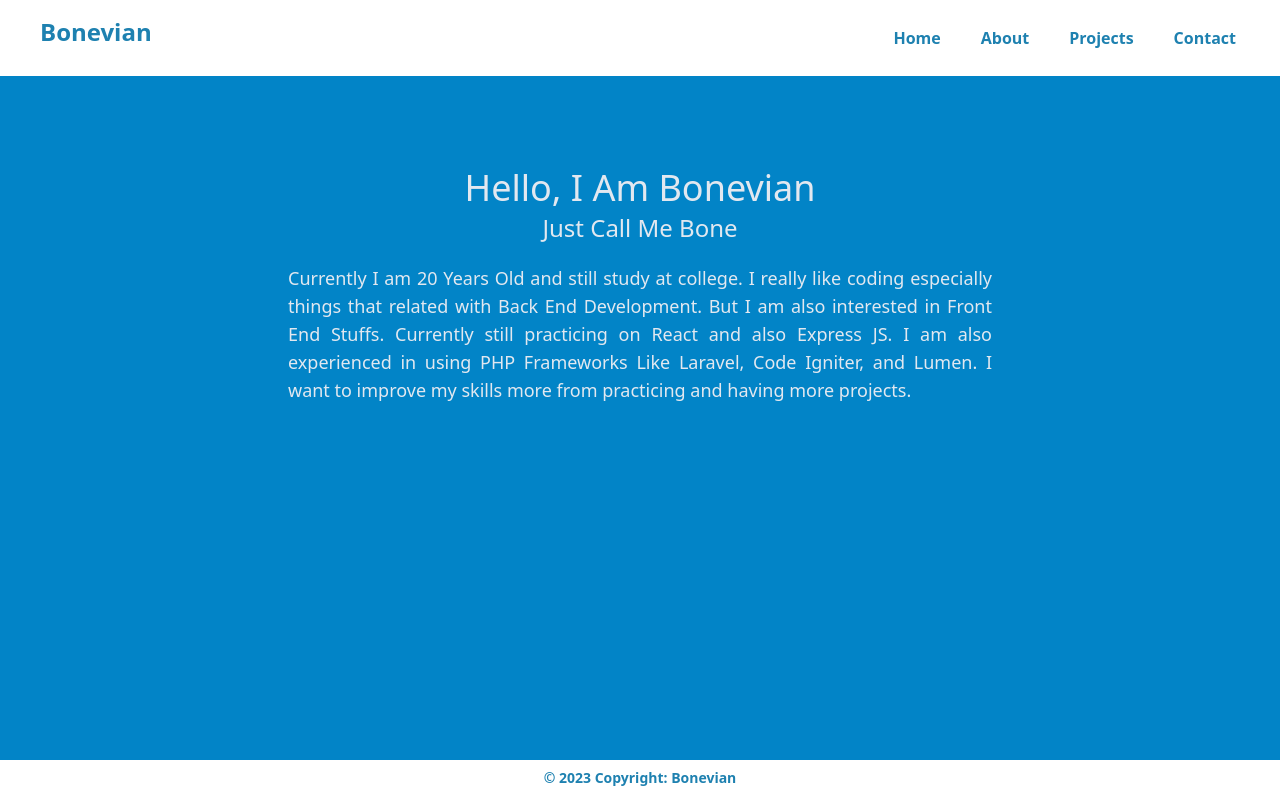
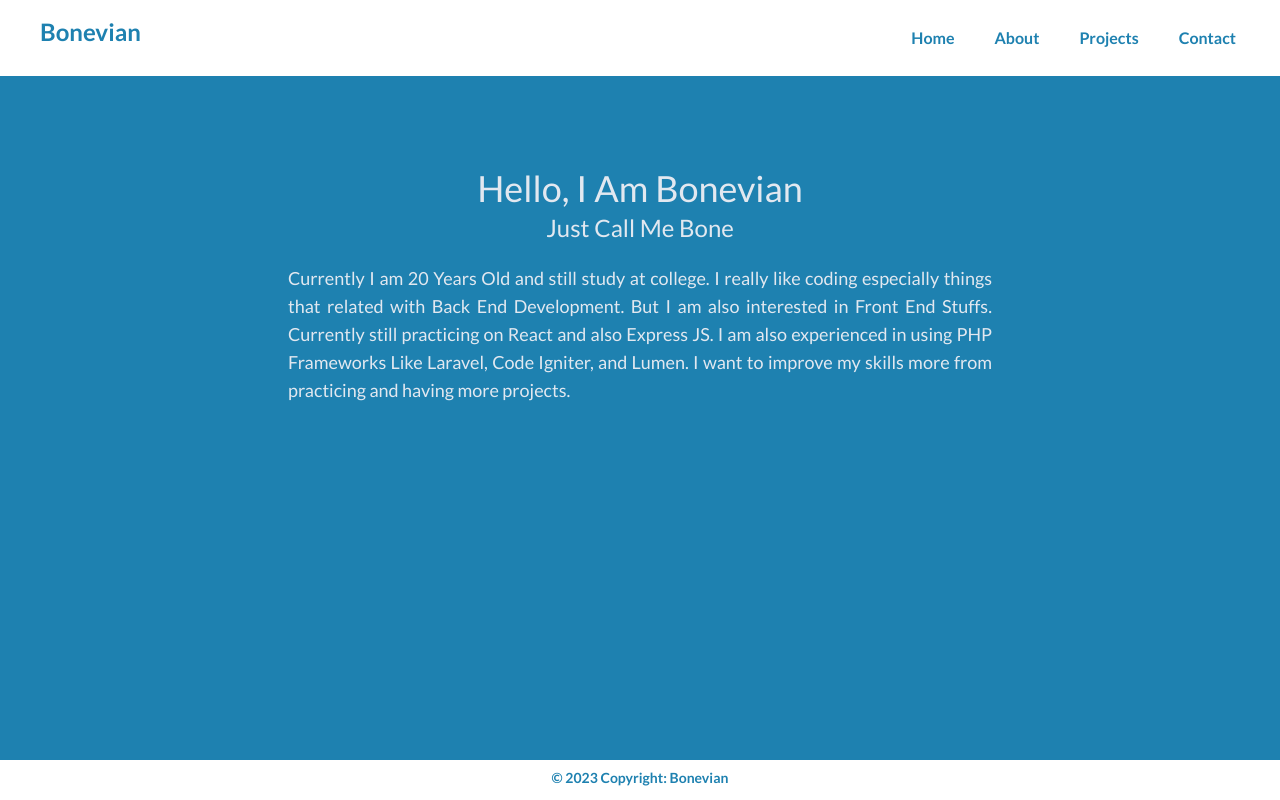
Before and after one commit to MuhammadNazhimMaulana/bonevian-portofolio, a React (Create React App) app: page / in a window 1280 px wide. Built offline with nearby package versions, Linux system fonts and the light colour scheme.

Commit message:
Finishing Home Page

```diff
--- a/src/App.js
+++ b/src/App.js
@@ -8,7 +8,7 @@
 
 function App() {
   return (
-    <div className="flex flex-col h-screen justify-between bg-sky-600">
+    <div className="flex flex-col h-screen justify-between bg-primary font-lato">
       <BrowserRouter>
         <Navbar />
         <Routes>
--- a/src/index.css
+++ b/src/index.css
@@ -1,3 +1,5 @@
+@import url('https://fonts.googleapis.com/css2?family=Lato:ital,wght@0,100;0,300;0,400;0,700;0,900;1,100;1,300;1,400;1,700;1,900&display=swap');
+
 @tailwind base;
 @tailwind components;
 @tailwind utilities;
--- a/tailwind.config.js
+++ b/tailwind.config.js
@@ -7,7 +7,10 @@
     extend: {
       colors:{
         "primary": "#1e81b0"
-      }
+      },
+      fontFamily:{
+        lato: "Lato"
+      },
     },
   },
   plugins: [],
```
